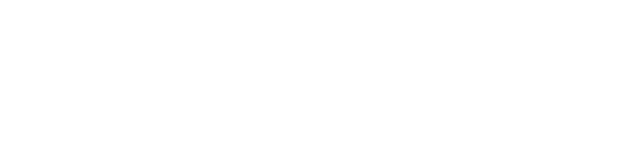
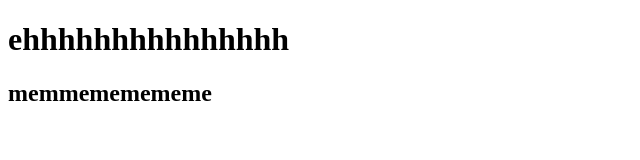
Before and after one commit to ellyyyn/Demo, a plain HTML site: page index.html in a window 1280 px wide. Shown: the whole page, without its empty margins (0-640 px from the left). Drawn offline with Linux system fonts and the light colour scheme.

Commit message:
Update index.html
okkkk

```diff
--- a/index.html
+++ b/index.html
@@ -6,6 +6,11 @@
     <title>Document</title>
 </head>
 <body>
-
+    <h1>
+        ehhhhhhhhhhhhhhh
+    </h1>
+    <div>
+        <h2> memmememememe</h2>
+    </div>
 </body>
 </html>
```
